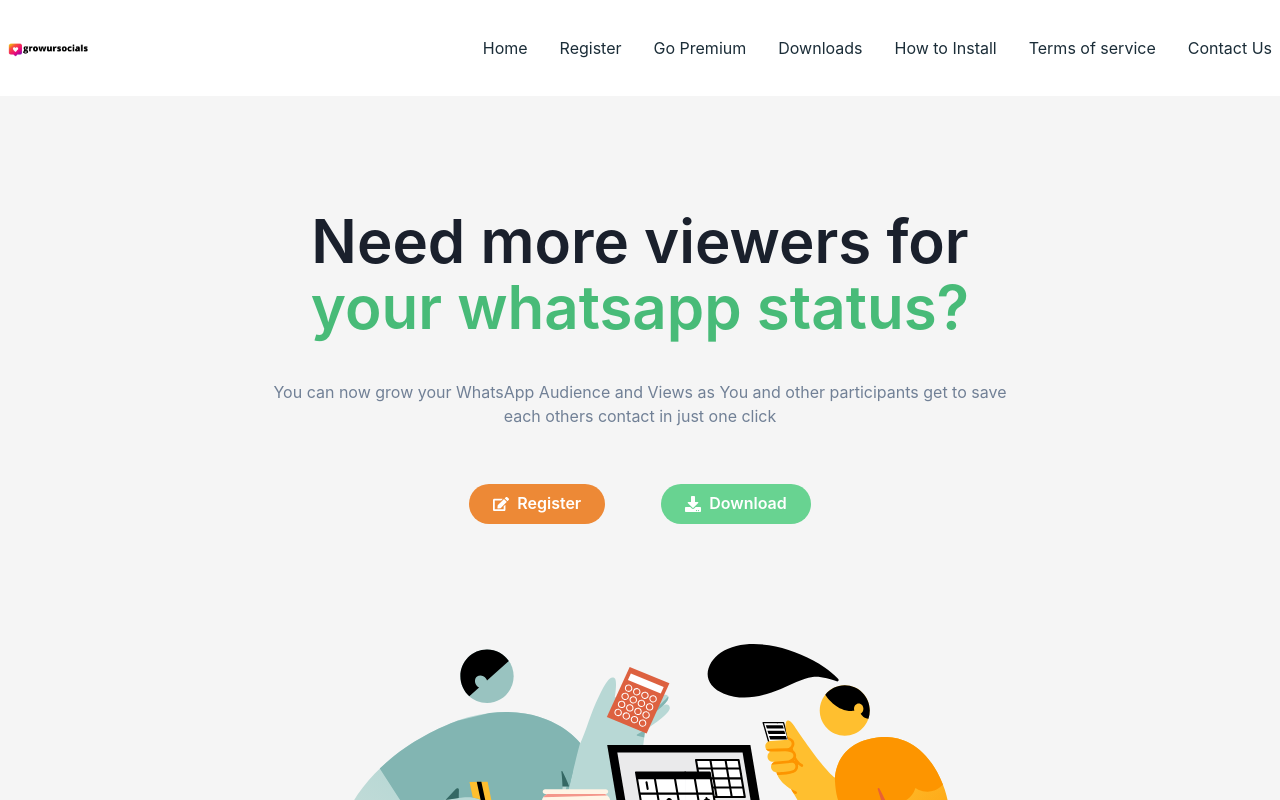
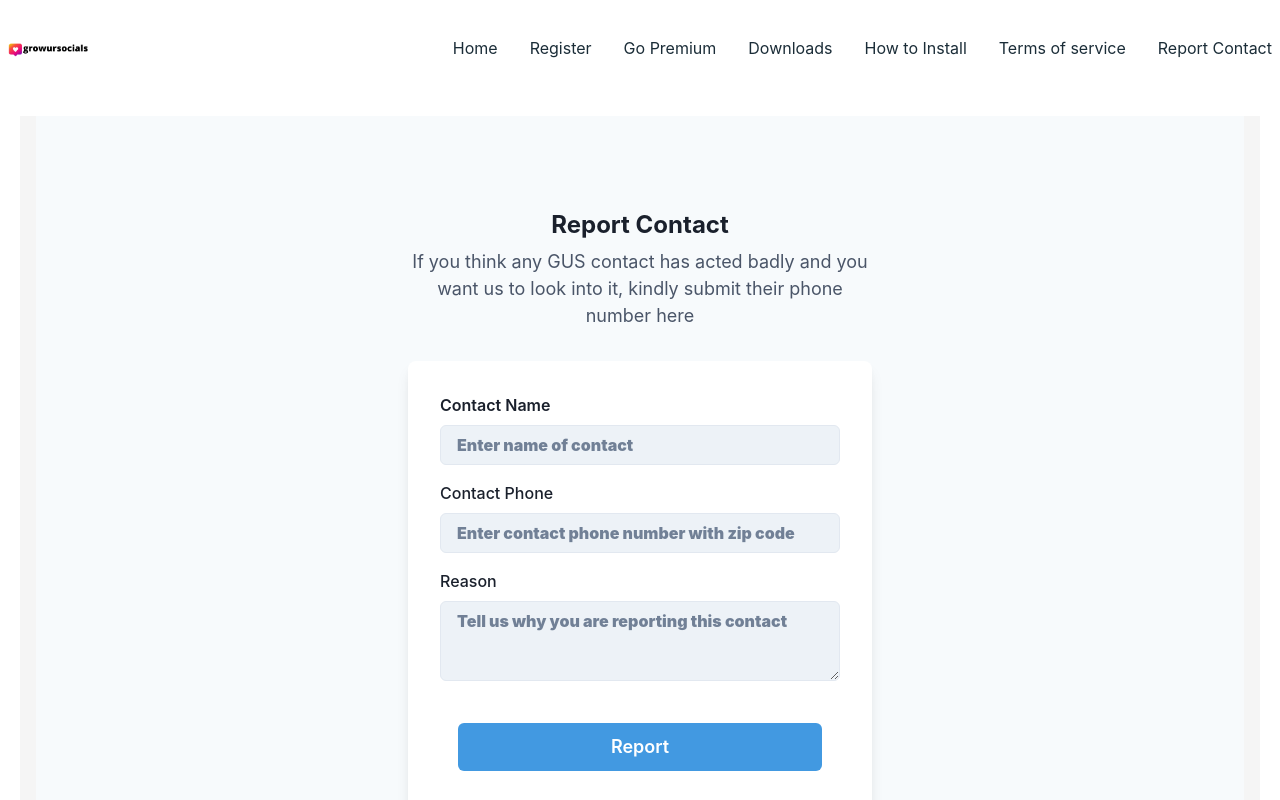
Before and after one commit to tobybrave/GUS, a React (Create React App) app: page /report in a window 1280 px wide. Shown: the top 800 px of the page. Built offline with nearby package versions, Linux system fonts and the light colour scheme.

Commit message:
add report contact page

```diff
--- a/src/App.jsx
+++ b/src/App.jsx
@@ -7,9 +7,9 @@
 import Downloads from './components/Pages/Downloads';
 import Installation from './components/Pages/Installation';
 import Terms from './components/Pages/Terms';
-import ContactUs from './components/Pages/ContactUs';
 import Register from './components/Pages/Register';
 import Premium from './components/Pages/Premium';
+import Report from './components/Pages/ReportContact';
 import './App.css';
 
 function App() {
@@ -19,11 +19,10 @@
         <Route index element={<Home />} />
         <Route path="register" element={<Register />} />
         <Route path="go-premium" element={<Premium />} />
-
         <Route path="downloads" element={<Downloads />} />
         <Route path="how-to-install" element={<Installation />} />
         <Route path="terms-of-service" element={<Terms />} />
-        <Route path="/contact-us" element={<ContactUs />} />
+        <Route path="/report" element={<Report />} />
         <Route path="*" element={<Home />} />
       </Route>
     </Routes>
--- a/src/components/Layout/NavBar.jsx
+++ b/src/components/Layout/NavBar.jsx
@@ -51,8 +51,7 @@
         <MenuItem toggle={toggle} to="/downloads">Downloads</MenuItem>
         <MenuItem toggle={toggle} to="/how-to-install">How to Install</MenuItem>
         <MenuItem toggle={toggle} to="/terms-of-service">Terms of service</MenuItem>
-        <MenuItem toggle={toggle} to="/contact-us">Contact Us</MenuItem>
-
+        <MenuItem toggle={toggle} to="/report">Report Contact</MenuItem>
       </Stack>
     </Box>
 
--- a/src/components/Pages/Home.jsx
+++ b/src/components/Pages/Home.jsx
@@ -1,6 +1,5 @@
 import React from 'react';
 import { Box } from '@chakra-ui/react';
-import ReportContact from '../Parts/ReportContact';
 import Benefits from '../Parts/Benefits';
 import PackagesDiff from '../Parts/Packages';
 import Procedures from '../Parts/Procedures';
@@ -15,7 +14,6 @@
       <PackagesDiff />
       <Procedures />
       <Share />
-      <ReportContact />
     </Box>
   );
 }
--- /dev/null
+++ b/src/components/Pages/ReportContact.jsx
@@ -0,0 +1,166 @@
+import {
+  Box,
+  Button,
+  FormControl,
+  FormLabel,
+  Heading,
+  Input,
+  Text,
+  Flex,
+  FormErrorMessage,
+  Stack,
+  useColorModeValue,
+  Textarea,
+} from '@chakra-ui/react';
+import React from 'react';
+import * as yup from 'yup';
+import { yupResolver } from '@hookform/resolvers/yup';
+import { useForm } from 'react-hook-form';
+import qs from 'qs';
+import axios from 'axios';
+
+export default function Report() {
+  // const toast = useToast();
+
+  const phoneRegExp = /^\+(?:[0-9] ?){6,14}[0-9]$/;
+  const signInFormSchema = yup.object().shape({
+    name: yup.string().min(3, 'Name must be at least 3 characters').max(50, 'Name cannot be more than 50 characters').required('Name is required'),
+    phone: yup.string().matches(phoneRegExp, 'Phone number is not valid').required('Phone number is required'),
+    reason: yup.string().required('A reason is required'),
+  });
+
+  const {
+    register, handleSubmit, formState: { errors }, formState,
+  } = useForm({
+    resolver: yupResolver(signInFormSchema),
+    defaultValues: {
+      name: '',
+      phone: '',
+      reason: '',
+    },
+  });
+
+  const handleReport = async (values) => {
+    const reportDetails = qs.stringify({
+      'entry.2005620554': values.name,
+      'entry.1045781291': values.phone,
+      'entry.1603243538': values.reason,
+    });
+
+    axios
+      .post(
+        'https://docs.google.com/forms/d/e/1FAIpQLSeEYlddVHJnDLJ3SxLpUVfqyWiA-8EqN5pln_L03kOfnsl_rg/formResponse',
+        reportDetails,
+      ).then((res) => console.log(res)).catch((err) => console.error(err));
+    // toast({
+    //   title: 'Thanks for reporting the contact. Our team will look into the report.',
+    //   status: 'info',
+    //   duration: 7000,
+    //   isClosable: true,
+    // });
+  };
+
+  // useEffect(() => {
+  //   if (formState.isSubmitted && formState.isSubmitSuccessful) {
+  //     reset();
+  //   }
+  // }, [formState, reset]);
+
+  return (
+    <Box m={5} className="App">
+      <Flex
+        minH="100vh"
+        align="center"
+        justify="center"
+        bg={useColorModeValue('gray.50', 'gray.800')}
+      >
+        <Stack spacing={8} mx="auto" maxW="lg" py={12} px={6}>
+          <Stack align="center">
+            <Heading id="register" fontSize="2xl" textAlign="center">
+              Report Contact
+            </Heading>
+            <Text fontSize="lg" color="gray.600" textAlign="center">
+              If you think any GUS contact has acted badly and you want us to look into it,
+              kindly submit their phone number here
+            </Text>
+          </Stack>
+          <Box
+            as="form"
+            rounded="lg"
+            bg={useColorModeValue('white', 'gray.700')}
+            boxShadow="lg"
+            p={8}
+            onSubmit={handleSubmit(handleReport)}
+          >
+            <Stack spacing={4}>
+
+              <FormControl id="name" isInvalid={!!errors.name}>
+                <FormLabel fontWeight="semibold">Contact Name</FormLabel>
+                <Input
+                  type="text"
+                  placeholder="Enter name of contact"
+                  bg="gray.100"
+                  color="gray.500"
+                  _placeholder={{
+                    color: 'gray.500',
+                  }}
+                  {...register('name')}
+                />
+                {!!errors.name && (
+                  <FormErrorMessage>{errors.name.message}</FormErrorMessage>
+                )}
+              </FormControl>
+              <FormControl id="phone" isInvalid={!!errors.phone}>
+                <FormLabel>Contact Phone</FormLabel>
+                <Box display="flex">
+                  <Input
+                    type="tel"
+                    placeholder="Enter contact phone number with zip code"
+                    bg="gray.100"
+                    color="gray.500"
+                    _placeholder={{
+                      color: 'gray.500',
+                    }}
+                    {...register('phone')}
+                  />
+                </Box>
+                {!!errors.phone && (
+                  <FormErrorMessage>{errors.phone.message}</FormErrorMessage>
+                )}
+              </FormControl>
+              <FormControl id="reason" isInvalid={!!errors.reason}>
+                <FormLabel>Reason</FormLabel>
+                <Textarea
+                  placeholder="Tell us why you are reporting this contact"
+                  bg="gray.100"
+                  color="gray.500"
+                  _placeholder={{
+                    color: 'gray.500',
+                  }}
+                  {...register('reason')}
+                />
+                {!!errors.reason && (
+                  <FormErrorMessage>{errors.reason.message}</FormErrorMessage>)}
+              </FormControl>
+              <Stack spacing={10} pt={2}>
+                <Button
+                  type="submit"
+                  loadingText="Submitting"
+                  size="lg"
+                  bg="blue.400"
+                  color="white"
+                  _hover={{
+                    bg: 'blue.500',
+                  }}
+                  isLoading={formState.isSubmitting}
+                >
+                  Report
+                </Button>
+              </Stack>
+            </Stack>
+          </Box>
+        </Stack>
+      </Flex>
+    </Box>
+  );
+}
--- a/src/components/Parts/ReportContact.jsx
+++ /dev/null
@@ -1,116 +0,0 @@
-import React, { useState } from 'react';
-import {
-  FormControl,
-  FormLabel,
-  FormErrorMessage,
-  Input,
-  Textarea,
-  Button,
-  useToast,
-  Heading,
-  Text,
-  Box,
-} from '@chakra-ui/react';
-import qs from 'qs';
-import axios from 'axios';
-
-function ReportContact() {
-  const toast = useToast();
-  const [reportContactName, setReportContactName] = useState('');
-  const [reportContactNumber, setReportContactNumber] = useState('');
-  const [reason, setReason] = useState('');
-
-  const handleReport = (event) => {
-    event.preventDefault();
-    const reportDetails = qs.stringify({
-      'entry.2005620554': reportContactName,
-      'entry.1045781291': reportContactNumber,
-      'entry.1603243538': reason,
-    });
-
-    axios
-      .post(
-        'https://docs.google.com/forms/d/e/1FAIpQLSeEYlddVHJnDLJ3SxLpUVfqyWiA-8EqN5pln_L03kOfnsl_rg/formResponse',
-        reportDetails,
-      );
-    toast({
-      title: 'Thanks for reporting the contact. Our team will look into the report.',
-      status: 'info',
-      duration: 7000,
-      isClosable: true,
-    });
-    setReportContactName('');
-    setReportContactNumber('');
-    setReason('');
-  };
-
-  return (
-    <Box m={5}>
-      <Heading textAlign="left" as="h3" fontSize="3xl" fontWeight={600}>
-        Report Contact
-      </Heading>
-      <Text textAlign="left" fontWeight="hairline" color="gray.500" mt={3}>
-        If you think any GUS contact has acted badly and you want us to
-        look into it, kindly submit their phone number here
-      </Text>
-      <Box maxWidth="80%" borderRadius="md" m={5}>
-        <FormControl m={2}>
-          <FormLabel>
-            <Text fontWeight="semibold">Contact Name</Text>
-          </FormLabel>
-          <Input
-            variant="filled"
-            onChange={(e) => setReportContactName(e.target.value)}
-            value={reportContactName}
-            type="text"
-            placeholder="Enter the name of the contact you'd like to report.
-"
-          />
-          {!reportContactName && (
-            <FormErrorMessage>Name is required</FormErrorMessage>
-          )}
-        </FormControl>
-        <FormControl m={2}>
-          <FormLabel>
-            <Text fontWeight="semibold">Contact Number</Text>
-          </FormLabel>
-          <Input
-            variant="filled"
-            onChange={(e) => setReportContactNumber(e.target.value)}
-            value={reportContactNumber}
-            type="tel"
-            placeholder="Enter the contact number with zip code."
-          />
-          {!reportContactNumber && (
-            <FormErrorMessage>Number is required</FormErrorMessage>
-          )}
-        </FormControl>
-        <FormControl m={2}>
-          <FormLabel>
-            <Text fontWeight="semibold">Reason</Text>
-          </FormLabel>
-          <Textarea
-            variant="filled"
-            onChange={(e) => setReason(e.target.value)}
-            value={reason}
-            placeholder="Tell us why you are reporting this contact"
-          />
-          {!reason && (
-            <FormErrorMessage>Reason is needed</FormErrorMessage>
-          )}
-        </FormControl>
-        <Button
-          mt={4}
-          colorScheme="teal"
-          borderRadius="md"
-          type="submit"
-          onClick={handleReport}
-        >
-          Report
-        </Button>
-      </Box>
-    </Box>
-  );
-}
-
-export default ReportContact;
```
